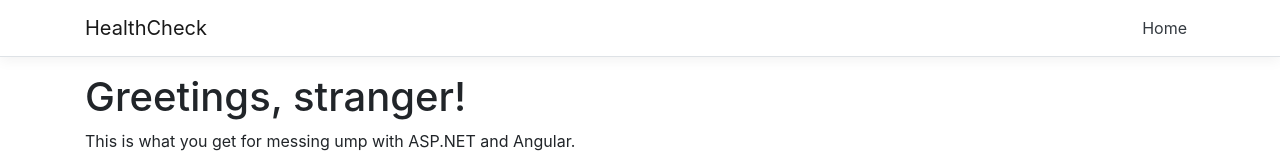
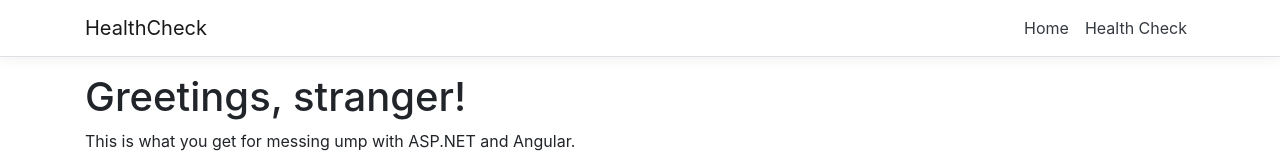
Before and after one commit to edutecni/HealthCheck, an Angular app in the folder ClientApp/: page / in a window 1280 px wide. Shown: the top 160 px of the page. Built offline with nearby package versions, Linux system fonts and the light colour scheme.

Commit message:
health-check

```diff
--- a/ClientApp/angular.json
+++ b/ClientApp/angular.json
@@ -1,5 +1,8 @@
 {
   "$schema": "./node_modules/@angular/cli/lib/config/schema.json",
+  "cli": {
+    "analytics": false
+  },
   "version": 1,
   "newProjectRoot": "projects",
   "projects": {
--- a/ClientApp/src/app/app-routing.module.ts
+++ b/ClientApp/src/app/app-routing.module.ts
@@ -1,9 +1,11 @@
 import { NgModule } from '@angular/core';
 import { RouterModule, Routes } from '@angular/router';
 import { HomeComponent } from './home/home.component';
+import { HealthCheckComponent } from './health-check/health-check.component'
 
 const routes: Routes = [
   { path: '', component: HomeComponent, pathMatch: 'full' }
+  { path: 'health-check', component: HealthCheckComponent }
 ];
 
 @NgModule({
--- a/ClientApp/src/app/app.module.ts
+++ b/ClientApp/src/app/app.module.ts
@@ -7,13 +7,15 @@ import { RouterModule } from '@angular/router';
 import { AppComponent } from './app.component';
 import { NavMenuComponent } from './nav-menu/nav-menu.component';
 import { HomeComponent } from './home/home.component';
+import { HealthCheckComponent } from './health-check/health-check.component';
 
 
 @NgModule({
   declarations: [
     AppComponent,
     NavMenuComponent,
-    HomeComponent
+    HomeComponent,
+    HealthCheckComponent
   ],
   imports: [
     BrowserModule.withServerTransition({ appId: 'ng-cli-universal' }),
--- /dev/null
+++ b/ClientApp/src/app/health-check/health-check.component.html
@@ -0,0 +1 @@
+<p>health-check works!</p>
--- /dev/null
+++ b/ClientApp/src/app/health-check/health-check.component.ts
@@ -0,0 +1,15 @@
+import { Component, OnInit } from '@angular/core';
+
+@Component({
+  selector: 'app-health-check',
+  templateUrl: './health-check.component.html',
+  styleUrls: ['./health-check.component.css']
+})
+export class HealthCheckComponent implements OnInit {
+
+  constructor() { }
+
+  ngOnInit() {
+  }
+
+}
--- a/ClientApp/src/app/nav-menu/nav-menu.component.html
+++ b/ClientApp/src/app/nav-menu/nav-menu.component.html
@@ -27,6 +27,9 @@
           >
             <a class="nav-link text-dark" [routerLink]="['/']">Home</a>
           </li>
+          <li class="nav-item" [routerLinkActive]="['link-active']">
+            <a class="nav-link text-dark" [routerLink]="['/health-check']">Health Check</a>
+          </li>
           <!--<li class="nav-item" [routerLinkActive]="['link-active']">
             <a class="nav-link text-dark" [routerLink]="['/counter']"
               >Counter</a
```
Also changed, not shown: ClientApp/package.json (+5 -9 lines), ClientApp/src/app/health-check/health-check.component.css (added), 2 other files (tests, documents, lock files or other folders).
